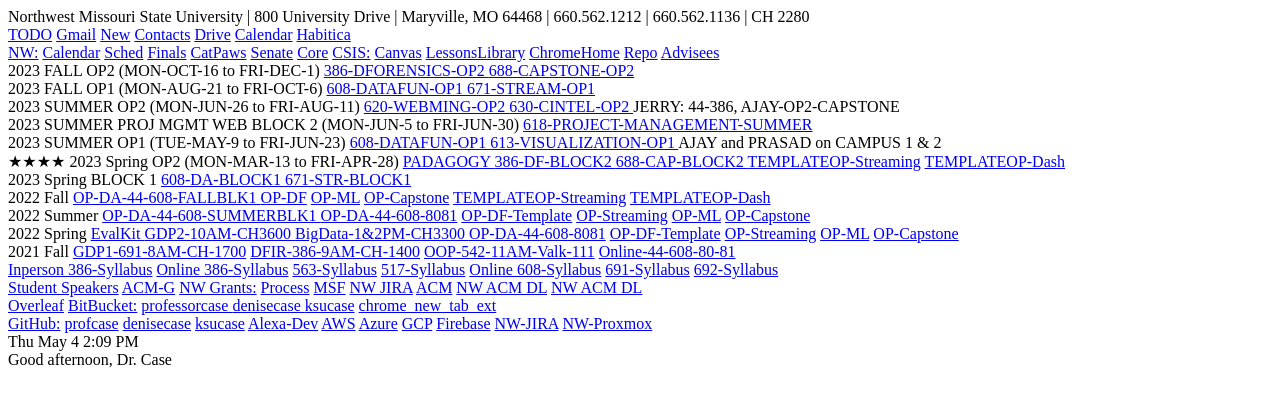
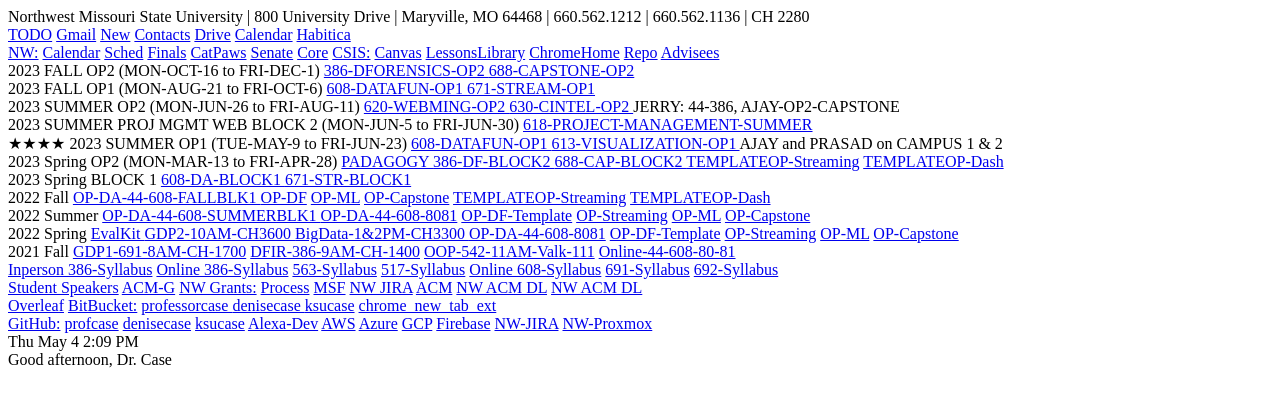
Before and after one commit to denisecase/chrome_new_tab_ext, a website with bundled scripts: page tab.html in a window 1280 px wide. Built offline with nearby package versions, Linux system fonts and the light colour scheme; no server answers.

Commit message:
summer active

```diff
--- a/tab.html
+++ b/tab.html
@@ -130,7 +130,7 @@
            </nav>
 
 
-           <nav id="2023 Summer1"> 2023 SUMMER OP1 (TUE-MAY-9 to FRI-JUN-23)
+           <nav id="2023 Summer1"> ★★★★ 2023 SUMMER OP1 (TUE-MAY-9 to FRI-JUN-23)
 
             <a rel="noopener" target="_blank"
             href="https://nwmissouri.instructure.com/courses/52536">608-DATAFUN-OP1
@@ -141,7 +141,7 @@
         AJAY and PRASAD on CAMPUS 1 & 2
            </nav>
 
-          <nav id="2023 Spring2"> ★★★★ 2023 Spring OP2 (MON-MAR-13 to FRI-APR-28)
+          <nav id="2023 Spring2"> 2023 Spring OP2 (MON-MAR-13 to FRI-APR-28)
             <a rel="noopener" target="_blank"
             href="https://nwmissouri.instructure.com/courses/51917/">PADAGOGY
           </a>
```
